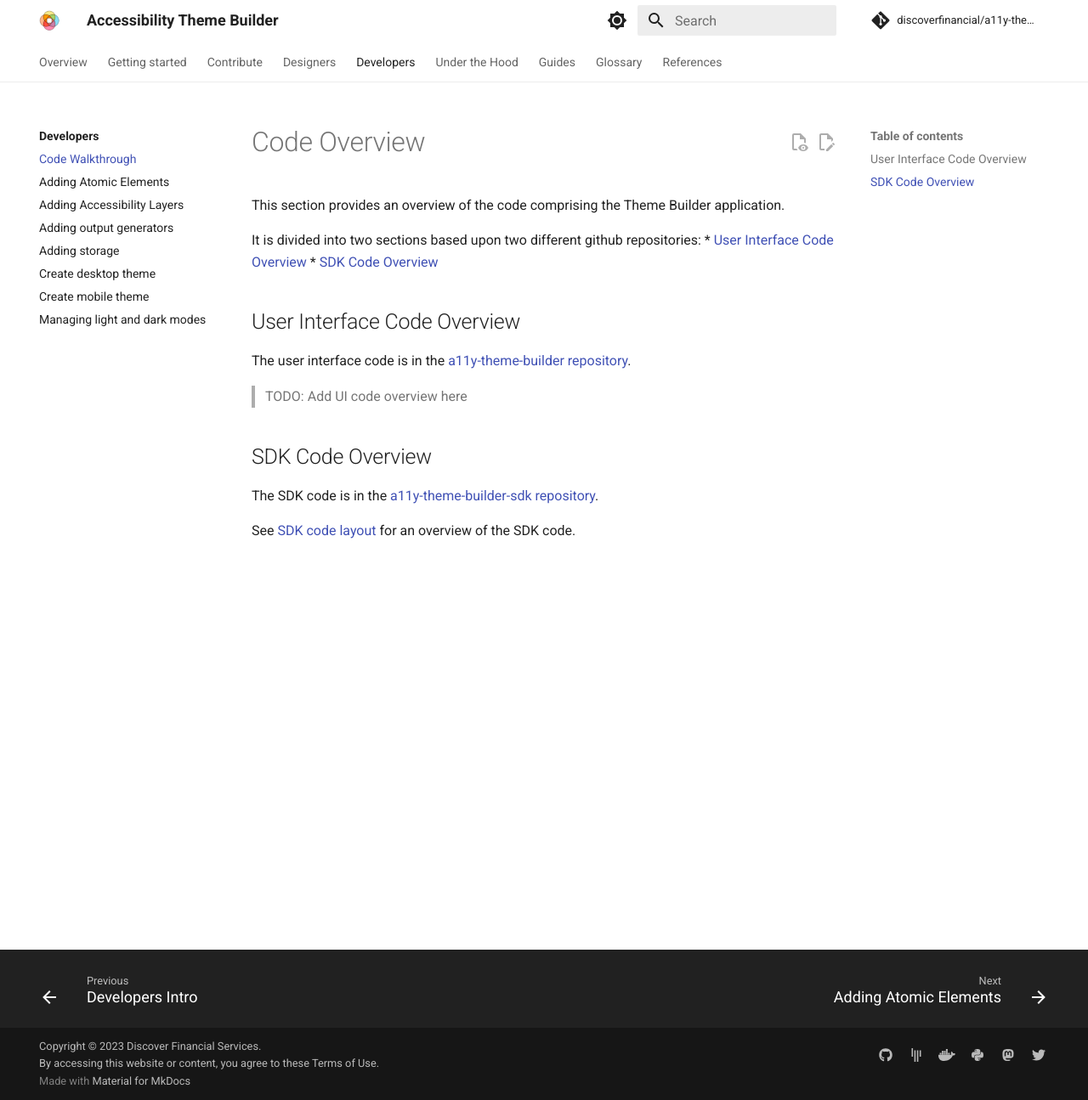
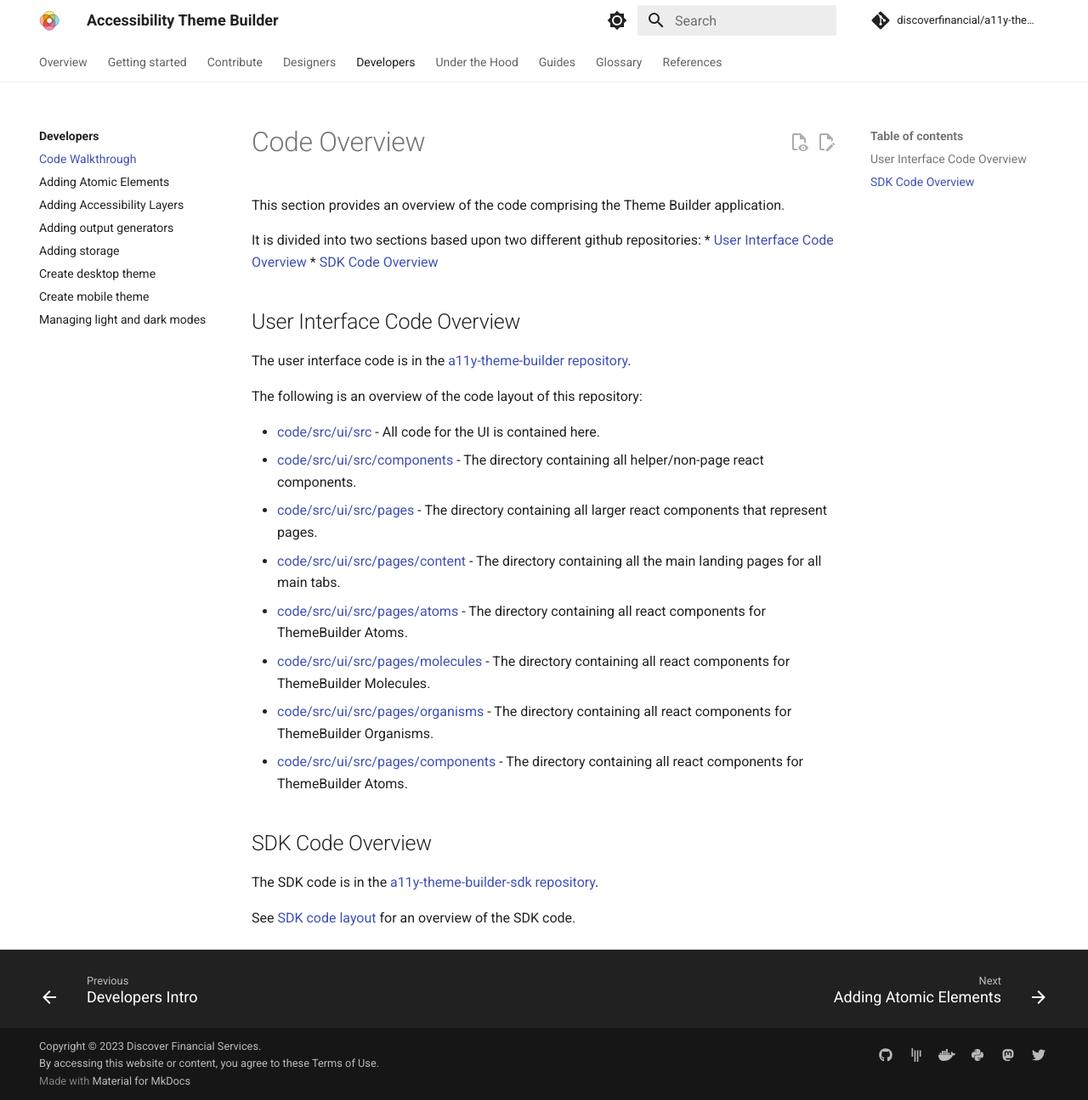
Before and after one commit to finos/a11y-theme-builder, an MkDocs documentation site: the page built from docs/developers/code-walkthrough.md, in a window 1280 px wide and 1295 px high. Shown: the whole window at 85% size. Built offline with MkDocs 1.6.1 and Material for MkDocs 9.7.7, drawn with Linux system fonts in a browser that asks for light colours; comment, search, counter and statistics services are not loaded.

Commit message:
add ui code walkthrough

```diff
--- a/docs/developers/code-walkthrough.md
+++ b/docs/developers/code-walkthrough.md
@@ -10,7 +10,16 @@
 
 The user interface code is in the [a11y-theme-builder repository](https://github.com/discoverfinancial/a11y-theme-builder).
 
-> TODO: Add UI code overview here
+The following is an overview of the code layout of this repository:
+
+* [code/src/ui/src](https://github.com/discoverfinancial/a11y-theme-builder/tree/main/code/src/ui/src) - All code for the UI is contained here.
+* [code/src/ui/src/components](https://github.com/discoverfinancial/a11y-theme-builder/tree/main/code/src/ui/src/components) - The directory containing all helper/non-page react components.
+* [code/src/ui/src/pages](https://github.com/discoverfinancial/a11y-theme-builder/tree/main/code/src/ui/src/pages) - The directory containing all larger react components that represent pages.
+* [code/src/ui/src/pages/content](https://github.com/discoverfinancial/a11y-theme-builder/tree/main/code/src/ui/src/pages/content) - The directory containing all the main landing pages for all main tabs.
+* [code/src/ui/src/pages/atoms](https://github.com/discoverfinancial/a11y-theme-builder/tree/main/code/src/ui/src/pages/atoms) - The directory containing all react components for ThemeBuilder Atoms.
+* [code/src/ui/src/pages/molecules](https://github.com/discoverfinancial/a11y-theme-builder/tree/main/code/src/ui/src/pages/molecules) - The directory containing all react components for ThemeBuilder Molecules.
+* [code/src/ui/src/pages/organisms](https://github.com/discoverfinancial/a11y-theme-builder/tree/main/code/src/ui/src/pages/organisms) - The directory containing all react components for ThemeBuilder Organisms.
+* [code/src/ui/src/pages/components](https://github.com/discoverfinancial/a11y-theme-builder/tree/main/code/src/ui/src/pages/components) - The directory containing all react components for ThemeBuilder Atoms.
 
 ## SDK Code Overview
 
```
